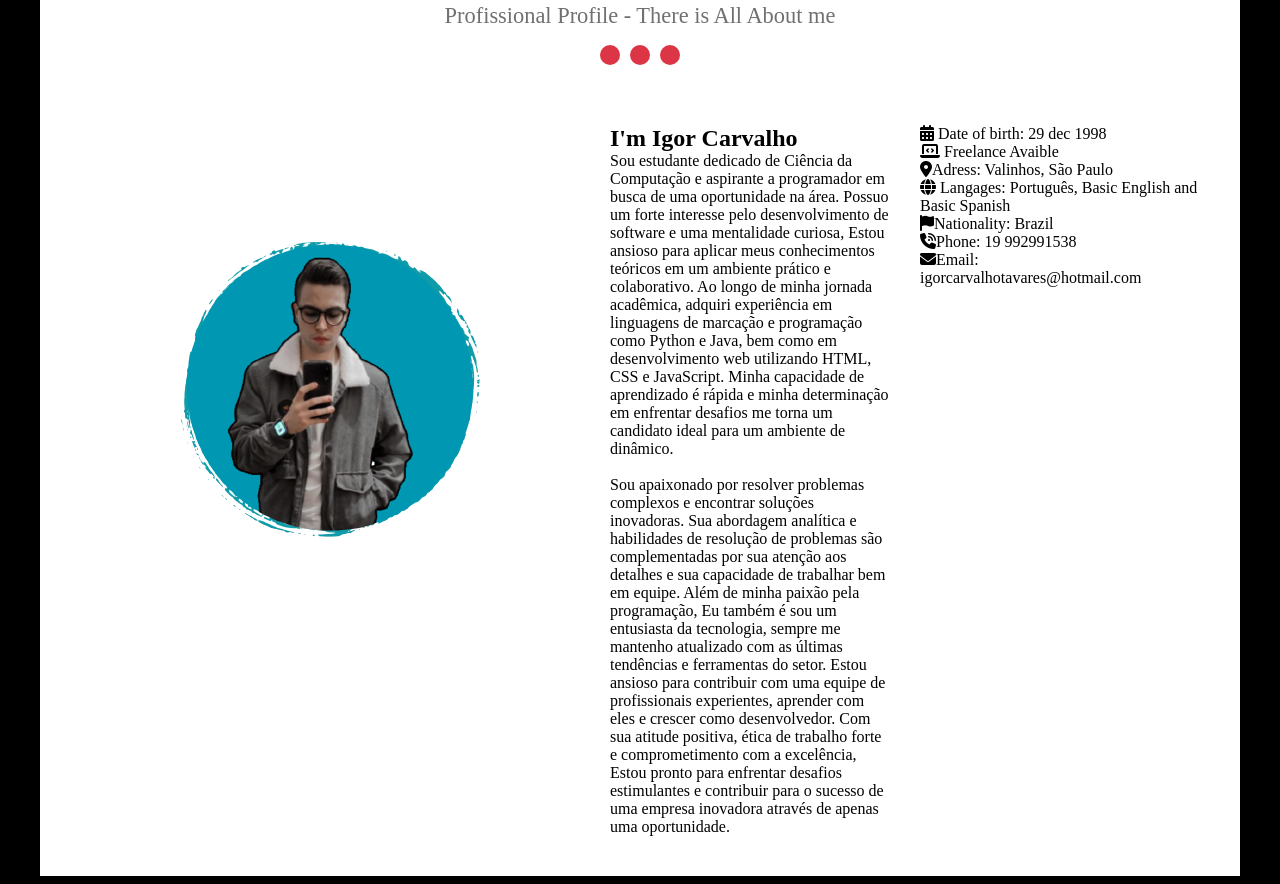
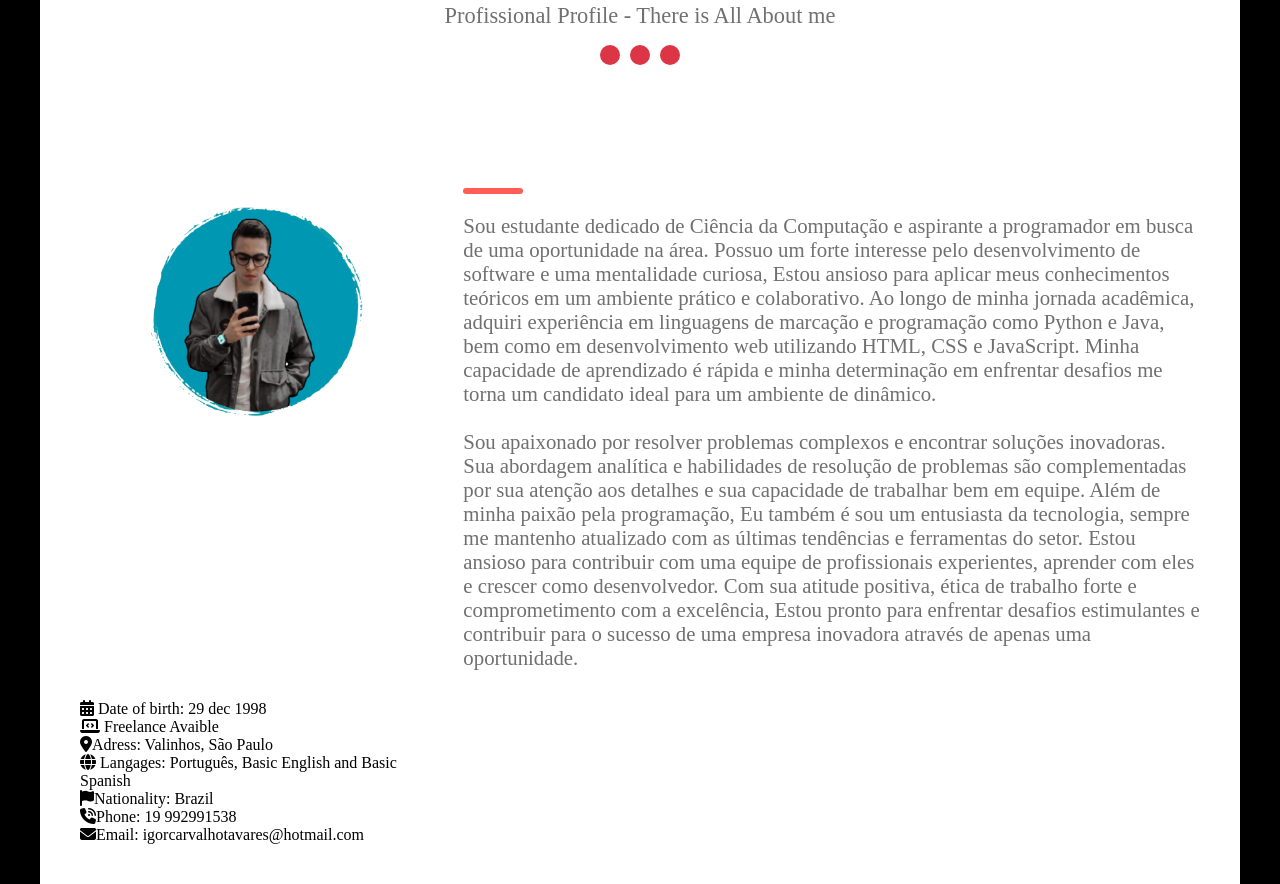
Before and after one commit to Igodyz/uploadPortfolio, a plain HTML site: page index.html in a window 1280 px wide. Shown: the part 998-1882 px from the top of the page. Drawn offline with Linux system fonts and the light colour scheme.

Commit message:
first commit

```diff
--- a/style.css
+++ b/style.css
@@ -179,3 +179,60 @@
     border-radius: 50%;
     background-color: #dc3545;
 }
+
+.sobre img {
+    cursor: pointer;
+    grid-row: 2;
+    max-width: 100%;
+    border-radius: 4px;
+    filter: blur(0);
+}
+
+.sobre img:hover {
+    transition: .5s ease-in;
+    filter: blur(1px);
+}
+
+.sobre_conteudo {
+    grid-column: 2/-1;
+    display: grid;
+    color: #707070;
+    grid-template-columns:  1fr 1fr;
+}
+
+.sobre_texto {
+    display: grid;
+    grid-column: 1/-1;
+    grid-template-columns: 1fr 1fr;
+}
+
+.sobre_texto h1 {
+    font-size: 2.3rem;
+    color: white;
+    grid-column: 1/-1;
+}
+
+.sobre_texto h1::after {
+    background-color: #ff5d56;
+    height: 6px;
+    width: 60px;
+    margin: 20px 0;
+    content: '';
+    display: block;
+    border-radius: 5px;
+}
+
+.sobre_texto p {
+    font-size: 1.3rem;
+    grid-row: 2;
+    grid-column: 1/-1;
+
+}
+
+.sobre_info {
+    margin-top: 30px;
+    display: grid;
+    grid-template-columns: 1fr 1fr;
+    grid-column: 1/-1;
+    gap: 15px;
+}
```
Also changed, not shown: 1 other file.
